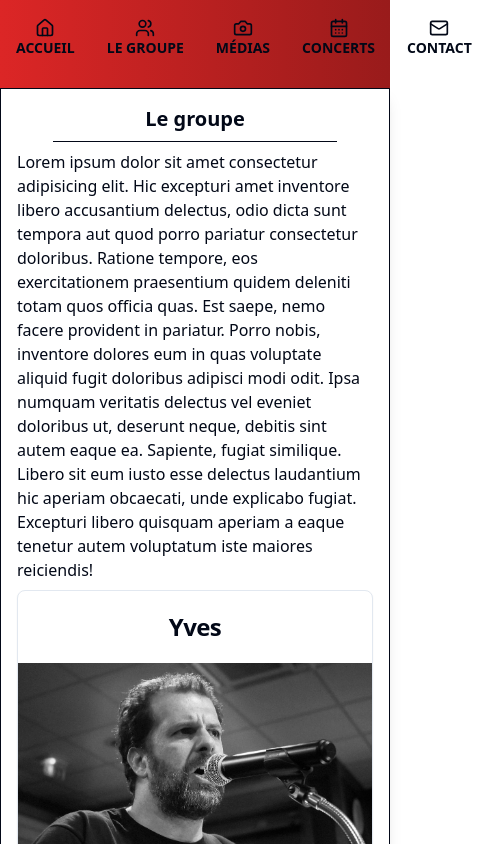
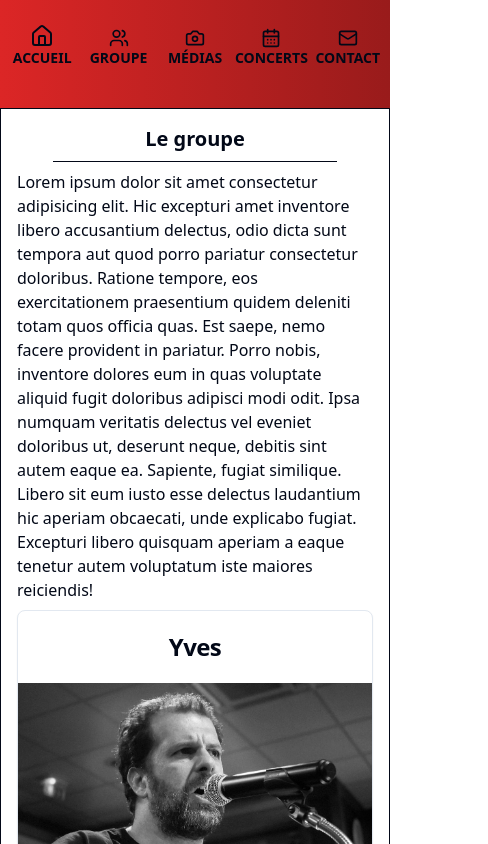
Before and after one commit to LucienRamond/RoisDeRien, a React (Vite) app: page /le-groupe in a window 390 px wide. Shown: the top 844 px of the page, 488 px wide, since content can reach past the window. Built offline with nearby package versions, Linux system fonts and the light colour scheme.

Commit message:
Update responsive navbar

```diff
--- a/package.json
+++ b/package.json
@@ -15,13 +15,15 @@
     "@radix-ui/react-label": "^2.0.2",
     "@radix-ui/react-navigation-menu": "^1.1.4",
     "@radix-ui/react-separator": "^1.0.3",
-    "@radix-ui/react-slot": "^1.0.2",
+    "@radix-ui/react-slot": "^1.1.0",
     "@radix-ui/react-tabs": "^1.0.4",
     "class-variance-authority": "^0.7.0",
     "clsx": "^2.1.1",
+    "date-fns": "^3.6.0",
     "lightgallery": "^2.7.2",
     "lucide-react": "^0.378.0",
     "react": "^18.2.0",
+    "react-day-picker": "^8.10.1",
     "react-dom": "^18.2.0",
     "react-hook-form": "^7.51.5",
     "react-router-dom": "^6.23.1",
--- a/src/pages/home/Home.tsx
+++ b/src/pages/home/Home.tsx
@@ -4,7 +4,7 @@ export default function Home() {
   return (
     <div>
       <img
-        className=" mx-auto max-h-[80vh] animate-pulse"
+        className="mt-8 sm:mt-0 my-auto mx-auto max-h-[80vh] animate-pulse"
         src={Logo}
         alt="logo"
       />
--- a/src/pages/navbar/MobileNavbar.tsx
+++ b/src/pages/navbar/MobileNavbar.tsx
@@ -1,4 +1,5 @@
 import { navigationMenuTriggerStyle } from "@/components/ui/navigation-menu";
+import { cn } from "@/lib/utils";
 import {
   NavigationMenu,
   NavigationMenuList,
@@ -18,54 +19,86 @@ export default function MobileNavbar() {
     <div className="flex justify-around pt-4">
       <div className="flex items-center">
         <NavigationMenu>
-          <NavigationMenuList className="flex">
+          <NavigationMenuList className="mx-1 grid grid-cols-5 items-center">
             <NavigationMenuItem>
-              <Link to={"/"} className={navigationMenuTriggerStyle()}>
-                <div className=" grid justify-items-center">
-                  <HomeIcon className="pt-1" />
-                  <div className="text-sm">Accueil</div>
+              <Link
+                to={"/"}
+                className={cn(
+                  navigationMenuTriggerStyle(),
+                  " h-15 first:w-full"
+                )}
+              >
+                <div className="flex flex-col items-center">
+                  <HomeIcon className="" />
+                  <div className="hidden min-[380px]:block text-sm">
+                    Accueil
+                  </div>
                 </div>
               </Link>
             </NavigationMenuItem>
 
             <NavigationMenuItem>
-              <Link to={"/le-groupe"} className={navigationMenuTriggerStyle()}>
-                <div className="grid justify-items-center">
+              <Link
+                to={"/le-groupe"}
+                className={cn(
+                  navigationMenuTriggerStyle(),
+                  "  h-15 first:w-full"
+                )}
+              >
+                <div className="flex flex-col items-center">
                   <UsersIcon className="pt-1" />
-                  <div className=" text-sm">Le groupe</div>
-                </div>
-              </Link>
-            </NavigationMenuItem>
-
-            {/* <NavigationMenuItem>
-              <Link to={"/set-liste"} className={navigationMenuTriggerStyle()}>
-                Set liste
-              </Link>
-            </NavigationMenuItem>
-            <Separator orientation="vertical" className="h-4 bg-foreground" /> */}
-            <NavigationMenuItem>
-              <Link to={"/medias"} className={navigationMenuTriggerStyle()}>
-                <div className="grid justify-items-center">
-                  <CameraIcon className="pt-1" />
-                  <div className=" text-sm">Médias</div>
+                  <div className="hidden min-[380px]:block text-sm ">
+                    Groupe
+                  </div>
                 </div>
               </Link>
             </NavigationMenuItem>
 
             <NavigationMenuItem>
-              <Link to={"/concerts"} className={navigationMenuTriggerStyle()}>
+              <Link
+                to={"/medias"}
+                className={cn(
+                  navigationMenuTriggerStyle(),
+                  "  h-15 first:w-full"
+                )}
+              >
                 <div className="grid justify-items-center">
-                  <CalendarDaysIcon className="pt-1" />
-                  <div className=" text-sm">Concerts</div>
+                  <CameraIcon className="pt-1" />
+                  <div className="hidden min-[380px]:block text-sm">Médias</div>
                 </div>
               </Link>
             </NavigationMenuItem>
 
             <NavigationMenuItem>
-              <Link to={"/contact"} className={navigationMenuTriggerStyle()}>
+              <Link
+                to={"/concerts"}
+                className={cn(
+                  navigationMenuTriggerStyle(),
+                  "  h-15 first:w-full"
+                )}
+              >
+                <div className="grid justify-items-center">
+                  <CalendarDaysIcon className="pt-1" />
+                  <div className="hidden min-[380px]:block text-sm">
+                    Concerts
+                  </div>
+                </div>
+              </Link>
+            </NavigationMenuItem>
+
+            <NavigationMenuItem>
+              <Link
+                to={"/contact"}
+                className={cn(
+                  navigationMenuTriggerStyle(),
+                  "  h-15 first:w-full"
+                )}
+              >
                 <div className="grid justify-items-center">
                   <MailIcon className="pt-1" />
-                  <div className=" text-sm">Contact</div>
+                  <div className="hidden min-[380px]:block text-sm">
+                    Contact
+                  </div>
                 </div>
               </Link>
             </NavigationMenuItem>
```
Also changed, not shown: 1 other file (tests, documents, lock files or other folders).
